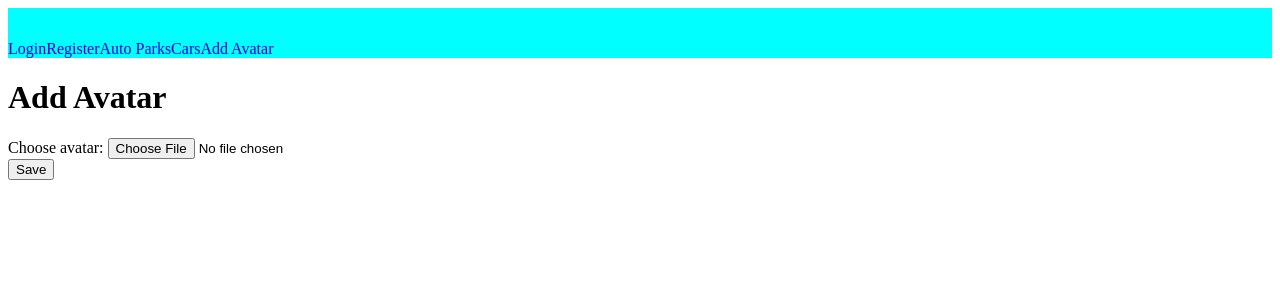
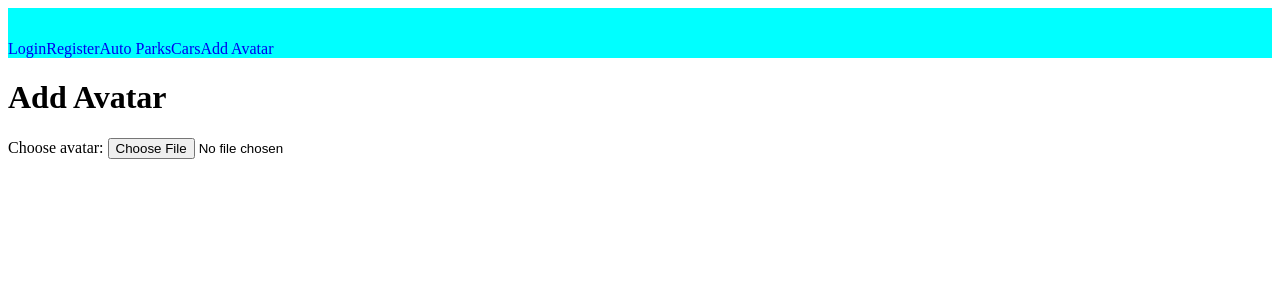
Before and after one commit to OlhaKuzmyn/ngpy, an Angular app: page /addavatar in a window 1280 px wide. Shown: the top 300 px of the page. Built offline with nearby package versions, Linux system fonts and the light colour scheme.

Commit message:
django_hw3-7

```diff
--- a/src/app/components/add-avatar/add-avatar.component.html
+++ b/src/app/components/add-avatar/add-avatar.component.html
@@ -3,5 +3,5 @@
 <!--  <div><label>Choose avatar: <input type="file" formControlName="avatar"></label></div>-->
   <div><label>Choose avatar: <input type="file" formControlName="avatar" (change)="handleFileInput($event)"></label></div>
 <!--  <div><label>Choose avatar: <input type="file" formControlName="avatar" (change)="handleFileInput($event.target.files)"></label></div>-->
-  <button (click)="saveAvatar()">Save</button>
+<!--  <button (click)="saveAvatar()">Save</button>-->
 </form>
--- a/src/app/components/add-avatar/add-avatar.component.ts
+++ b/src/app/components/add-avatar/add-avatar.component.ts
@@ -24,9 +24,9 @@ export class AddAvatarComponent implements OnInit {
     })
   }
 
-  saveAvatar() {
-    this.authService.addAvatar(this.form.value).subscribe()
-  }
+  // saveAvatar() {
+  //   this.authService.addAvatar(this.form.value).subscribe()
+  // }
 
   // handleFileInput(files: FileList) {
   //   this.avatar = files.item(0)
```
